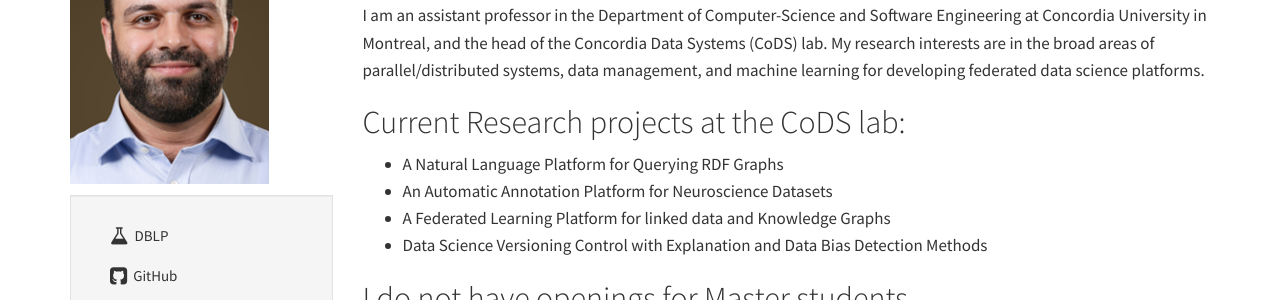
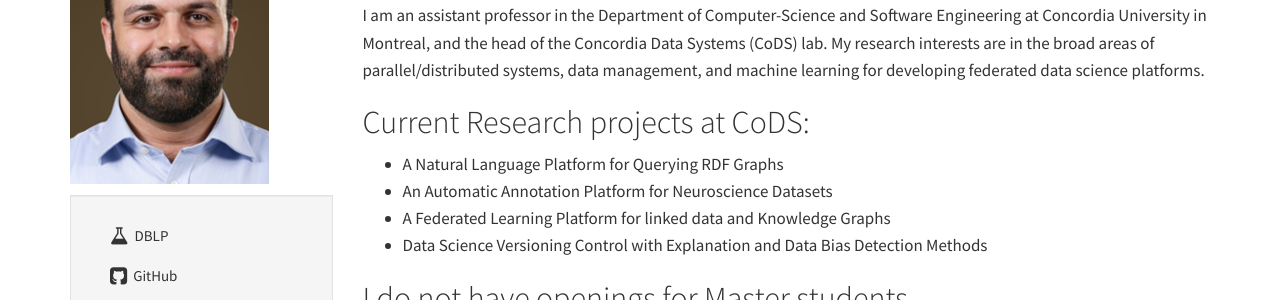
Before and after one commit to mansoure/mansoure.github.io, a Jekyll site: the page built from index.md, in a window 1280 px wide and 1353 px high. Shown: the part 142-442 px from the top of the window. Built offline with Jekyll 4.4.1, drawn with Linux system fonts in a browser that asks for light colours; comment, search, counter and statistics services are not loaded.

Commit message:
Update index.md

```diff
--- a/index.md
+++ b/index.md
@@ -6,7 +6,7 @@ title: Essam Mansour
 
 I am an assistant professor in the Department of Computer-Science and Software Engineering at Concordia University in Montreal, and the head of the Concordia Data Systems (CoDS) lab. My research interests are in the broad areas of parallel/distributed systems, data management, and machine learning for developing federated data science platforms.
 
-## Current Research projects at the CoDS lab:
+## Current Research projects at CoDS:
 
 - A Natural Language Platform for Querying RDF Graphs
 - An Automatic Annotation Platform for Neuroscience Datasets
```
